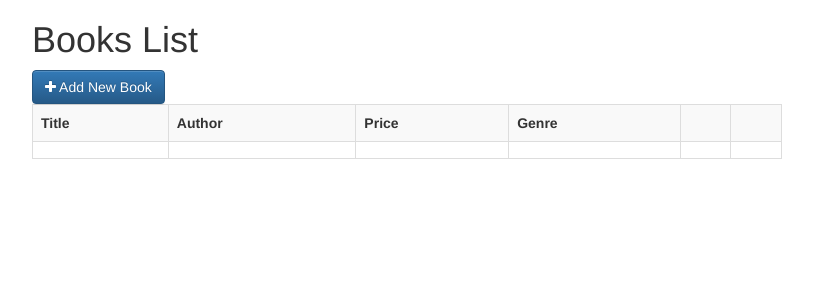
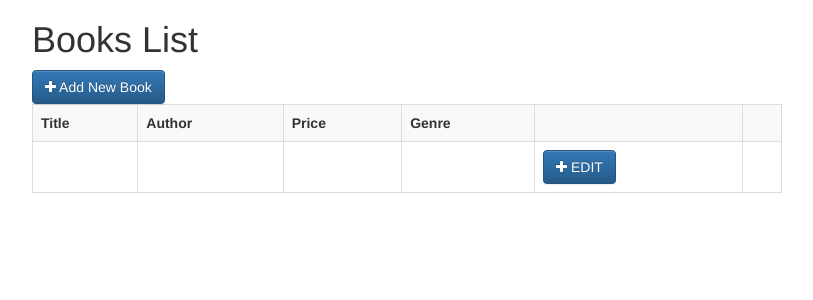
Before and after one commit to SoltonCmith/midterm, a PHP site: page / in a window 1280 px wide. Shown: the top 300 px of the page, without its empty margins (233-1046 px from the left). Run offline with PHP 8.4, Linux system fonts and the light colour scheme; tables that the repository leaves empty or names only in its code hold one stand-in row (values such as "Sample post"); data that the repository does not hold is empty.

Commit message:
Adding an edit button

```diff
--- a/index.php
+++ b/index.php
@@ -53,14 +53,12 @@ $statement->closeCursor(); // close the connection
                             <!-- MODIFY SECTION BELOW -->
                             <!-- //////////////////// -->
 
-                            <td> <!-- Add the Edit Button here --> </td>
+                            <td><a class="btn btn-primary" href="book_details.php"> <i class="fa fa-plus"></i> EDIT</a></td>
 
                             <td> <!-- Add the Delete Button here --></td>
                         </tr>
                     <?php endforeach; ?>
-
             </table>
-
         </div>
     </div>
 </div>
```
